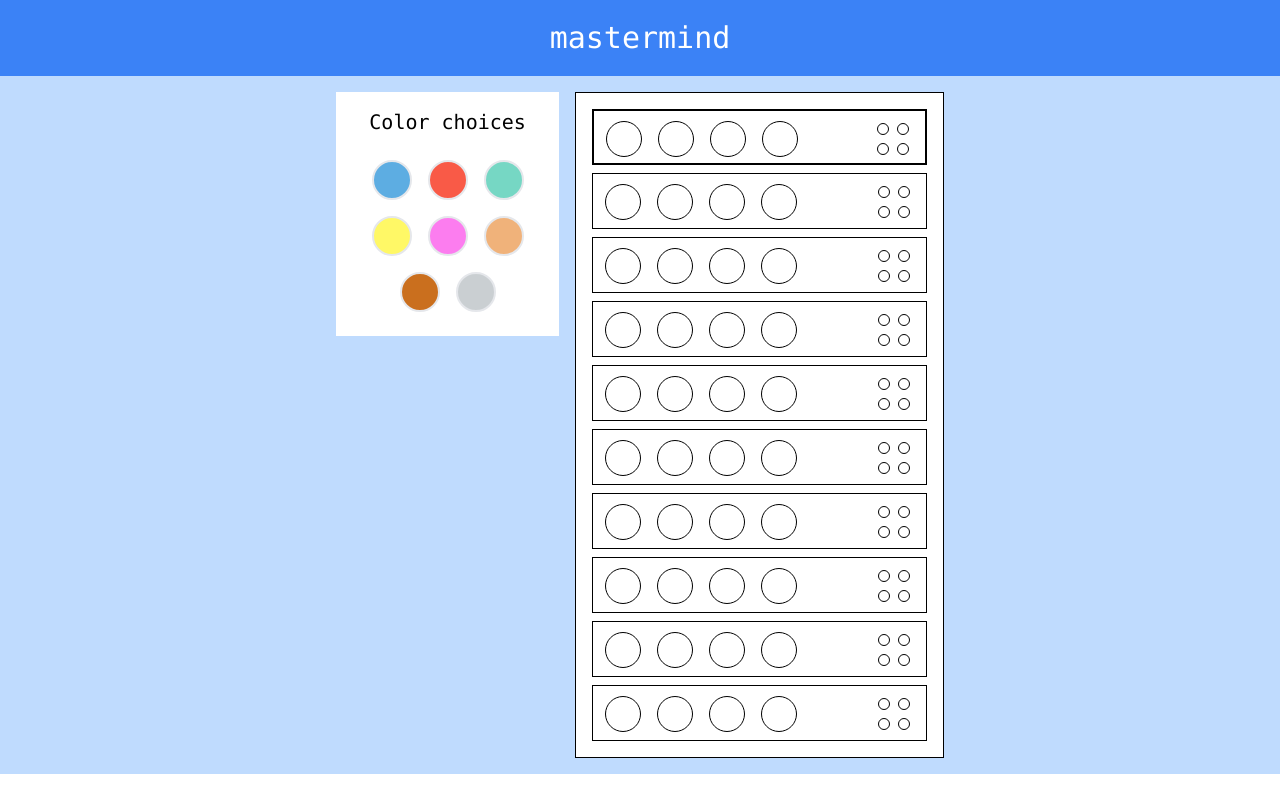
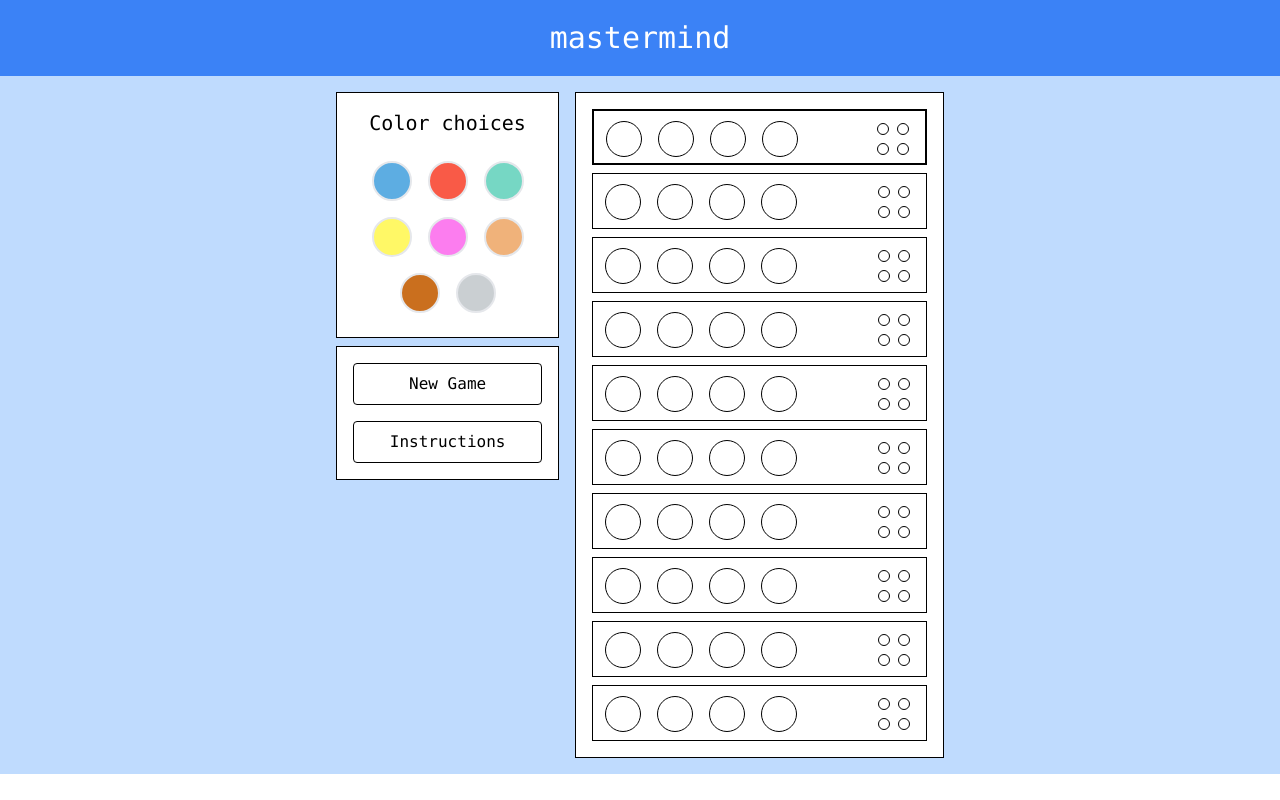
Before and after one commit to Sakshisrivastava413/mastermind-game, a Next.js app: page / in a window 1280 px wide. Built offline with nearby package versions, Linux system fonts and the light colour scheme.

Commit message:
created demo modal on button clicks

```diff
--- a/pages/index.js
+++ b/pages/index.js
@@ -3,9 +3,38 @@ import Game from "../components/Game";
 import ColorPalette from "../components/ColorPalette";
 import { useState } from "react";
 import Header from "../components/Header";
+import Modal from "../components/Modal";
 
-export default function Home() {
+const NewGame = () => {
+  return (
+    <div className="p-8 font-mono text-center">
+      <div className="text-2xl">New Game</div>
+      <div>No of rows: </div>
+      <div>No of cols: </div>
+      <div>Duplicates: </div>
+    </div>
+  );
+};
+
+const Instructions = () => {
+  return (
+    <div className="p-8 font-mono">
+      <div className="text-2xl mb-4 text-center">Instructions</div>
+      <div>
+        Try to guess the pattern, in both order and color, within ten turns.
+        After submitting a row, a small black peg is placed for each code peg
+        from the guess which is correct in both color and position. A white peg
+        indicates the existence of a correct color code peg placed in the wrong
+        position.
+      </div>
+    </div>
+  );
+};
+
+const Home = () => {
   const [selectedColor, setSelectedColor] = useState("");
+  const [newGameModal, toggleNewGameModal] = useState(false);
+  const [instructionModal, toggleInstructionModal] = useState(false);
 
   return (
     <div>
@@ -17,13 +46,37 @@ export default function Home() {
       <Header />
       <div className="bg-blue-200 flex justify-center">
         <div className="bg-blue-200 w-2/4 flex">
-          <div className="p-4 w-96 pr-0">
-            <div className="bg-white">
+          <div className="p-4 w-96 pr-0 space-y-2">
+            <div className="bg-white border border-black">
               <ColorPalette
                 selectedColor={(color) => {
                   setSelectedColor(color);
                 }}
               />
+            </div>
+            <div className="bg-white border border-black space-y-4 p-4 text-center">
+              <div
+                onClick={() => toggleNewGameModal(true)}
+                className="text font-mono px-4 py-2 border rounded border-black cursor-pointer hover:text-white hover:bg-blue-400"
+              >
+                New Game
+              </div>
+              <Modal
+                status={newGameModal}
+                info={NewGame}
+                handleClose={() => toggleNewGameModal(false)}
+              ></Modal>
+              <div
+                onClick={() => toggleInstructionModal(true)}
+                className="text font-mono px-4 py-2 border rounded border-black cursor-pointer hover:text-white hover:bg-blue-400"
+              >
+                Instructions
+              </div>
+              <Modal
+                status={instructionModal}
+                info={Instructions}
+                handleClose={() => toggleInstructionModal(false)}
+              ></Modal>
             </div>
           </div>
 
@@ -36,4 +89,6 @@ export default function Home() {
       </div>
     </div>
   );
-}
+};
+
+export default Home;
```
